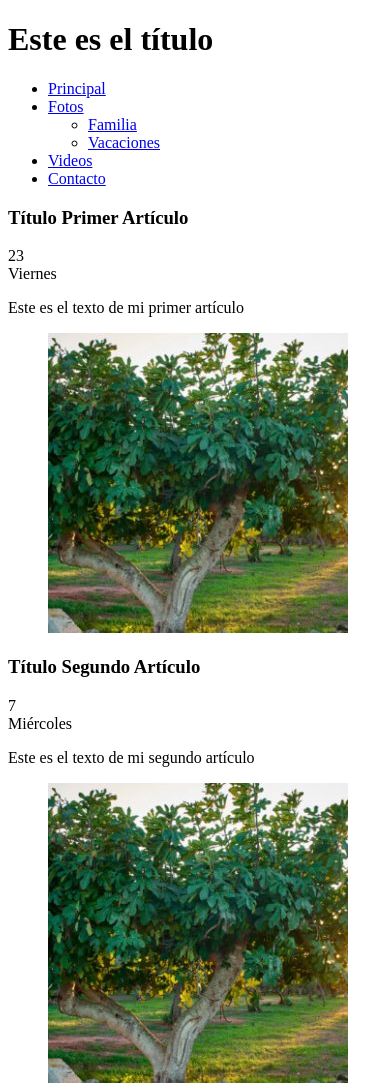
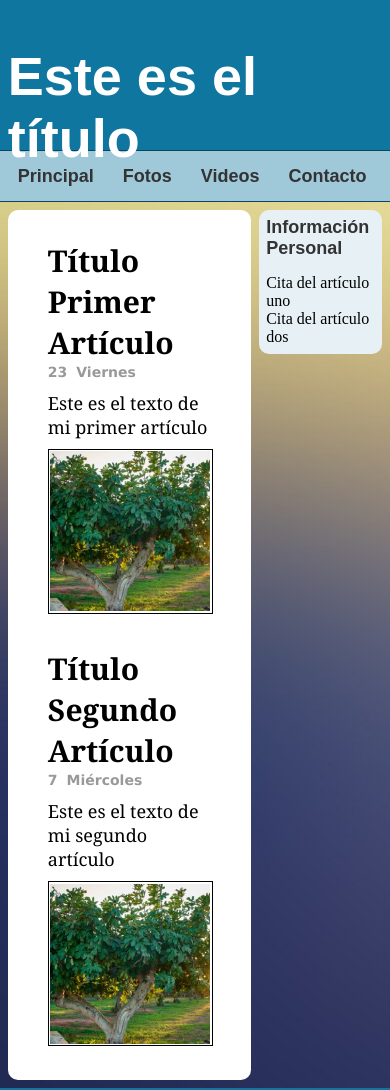
Before and after one commit to rodolfomayora/sitio-web-responsive, a plain HTML site: page index.html in a window 390 px wide. Shown: the top 1090 px of the page. Drawn offline with Linux system fonts and the light colour scheme.

Commit message:
feat: media query breackpoint 1120px

```diff
--- a/css/style.css
+++ b/css/style.css
@@ -0,0 +1,223 @@
+* {
+	margin: 0px;
+	padding: 0px;
+}
+
+#cabeceralogo {
+	width: 96%;
+	height: 150px;
+	padding: 0% 2%;
+	background-color: #0F76A0;
+}
+
+#cabeceralogo > div {
+	max-width: 960px;
+	margin: 0px auto;
+	padding-top: 45px;
+}
+
+#cabeceralogo h1 {
+	font: bold 54px Arial, sans-serif;
+	color: #FFFFFF;
+}
+
+#menuprincipal {
+	width: 96%;
+	height: 50px;
+	padding: 0% 2%;
+	background-color: #9FC8D9;
+	border-top: 1px solid #094660;
+	border-bottom: 1px solid #094660;
+}
+
+#menuprincipal > div {
+	max-width: 960px;
+	margin: 0px auto;
+}
+
+#menuprincipal li {
+	display: inline-block;
+	height: 35px;
+	padding: 15px 10px 0px 10px;
+	margin-right: 5px;
+}
+
+#menuprincipal li:hover {
+	background-color: #6FACC6;
+}
+
+#menuprincipal a {
+	font: bold 18px Arial, sans-serif;
+	color: #333333;
+	text-decoration: none;
+}
+
+main {
+	width: 96%;
+	padding: 2%;
+	background-image: url("../images/fondo.jpg");
+}
+
+main > div {
+	max-width: 960px;
+	margin: 0px auto;
+}
+
+#articulosprincipales {
+	float: left;
+	width: 65%;
+	padding-top: 30px;
+	background-color: #FFFFFF;
+	border-radius: 10px;
+}
+
+#infoadicional {
+	float: right;
+	width: 29%;
+	padding: 2%;
+	background-color: #E7F1F5;
+	border-radius: 10px;
+}
+
+#infoadicional h1 {
+	font: bold 18px Arial, sans-serif;
+	color: #333333;
+	margin-bottom: 15px;
+}
+
+.recuperar {
+	clear: both;
+}
+
+article {
+	position: relative;
+	padding: 0px 40px 20px 40px;
+}
+
+article time {
+	display: block;
+	position: absolute;
+	top: -5px;
+	left: -70px;
+	width: 80px;
+	padding: 15px 5px;
+	background-color: #094660;
+	box-shadow: 3px 3px 5px rgba(100, 100, 100, 0.7);
+	border-radius: 5px;
+}
+
+.numerodia {
+	font: bold 36px Verdana, sans-serif;
+	color: #FFFFFF;
+	text-align: center;
+}
+
+.nombredia {
+	font: 12px Verdana, sans-serif;
+	color: #FFFFFF;
+	text-align: center;
+}
+
+article h1 {
+	margin-bottom: 5px;
+	font: bold 30px Georgia, sans-serif;
+}
+
+article p {
+	font: 18px Georgia, sans-serif;
+}
+
+figure {
+	margin: 10px 0px;
+}
+
+figure img {
+	max-width: 98%;
+	padding: 1%;
+	border: 1px solid;
+}
+
+#pielogo {
+	width: 96%;
+	padding: 2%;
+	background-color: #0F76A0;
+}
+
+#pielogo > div {
+	max-width: 960px;
+	margin: 0px auto;
+	background-color: #9FC8D9;
+	border-radius: 10px;
+}
+
+.seccionpie {
+	float: left;
+	width: 27.33%;
+	padding: 3%;
+}
+
+.seccionpie h1 {
+	font: bold 20px Arial, sans-serif;
+}
+
+.seccionpie p {
+	margin-top: 5px;
+}
+
+.seccionpie a {
+	font: bold 16px Arial, sans-serif;
+	color: #666666;
+	text-decoration: none;
+}
+
+#listamenu > li {
+	position: relative;
+	display: inline-block;
+	height: 35px;
+	padding: 15px 10px 0px 10px;
+	margin-right: 5px;
+}
+
+#listamenu li > ul {
+	display: none; /*mantiene oculto el elemento*/
+	position: absolute;
+	top: 50px;
+	left: 0px;
+	background-color: #9FC8D9;
+	box-shadow: 3px 3px 5px rgba(100, 100, 100, 0.7);
+	border-radius: 0px 0px 5px 5px;
+	list-style: none;
+	z-index: 1000; /*  esto asegura que el submenú siempre se muestra sobre el resto de los elementos del área */
+}
+
+/* Media Queries */
+
+@media (max-width: 1120px) {
+	article time {
+		position: static;
+		width: 100%;
+		padding: 0px;
+		margin-bottom: 10px;
+		background-color: #FFFFFF;
+		box-shadow: 0px 0px 0px;
+		border-radius: 0px;
+	}
+
+	.numerodia {
+		display: inline-block;
+		font: bold 14px Verdana, sans-serif;
+		color: #999999;
+		padding-right: 5px;
+	}
+
+	.nombredia {
+		display: inline-block;
+		font: bold 14px Verdana, sans-serif;
+		color: #999999;
+	}
+
+	article h1 {
+		margin-bottom: 0px;
+	}
+
+}
--- a/index.html
+++ b/index.html
@@ -19,12 +19,7 @@
 		<div>
 			<ul id="listamenu">
 				<li>	<a href="index.html"> Principal </a>	</li>
-				<li>	<a href="fotos.html"> Fotos </a>
-					<ul>
-						<li>	<a href="familia.html">Familia</a>	</li>
-						<li>	<a href="vacaciones.html">Vacaciones</a>	</li>
-					</ul>
-				</li>
+				<li>	<a href="fotos.html"> Fotos </a>	</li>
 				<li>	<a href="videos.html"> Videos </a>	</li>
 				<li>	<a href="contacto.html"> Contacto </a>	</li>
 			</ul>
```
